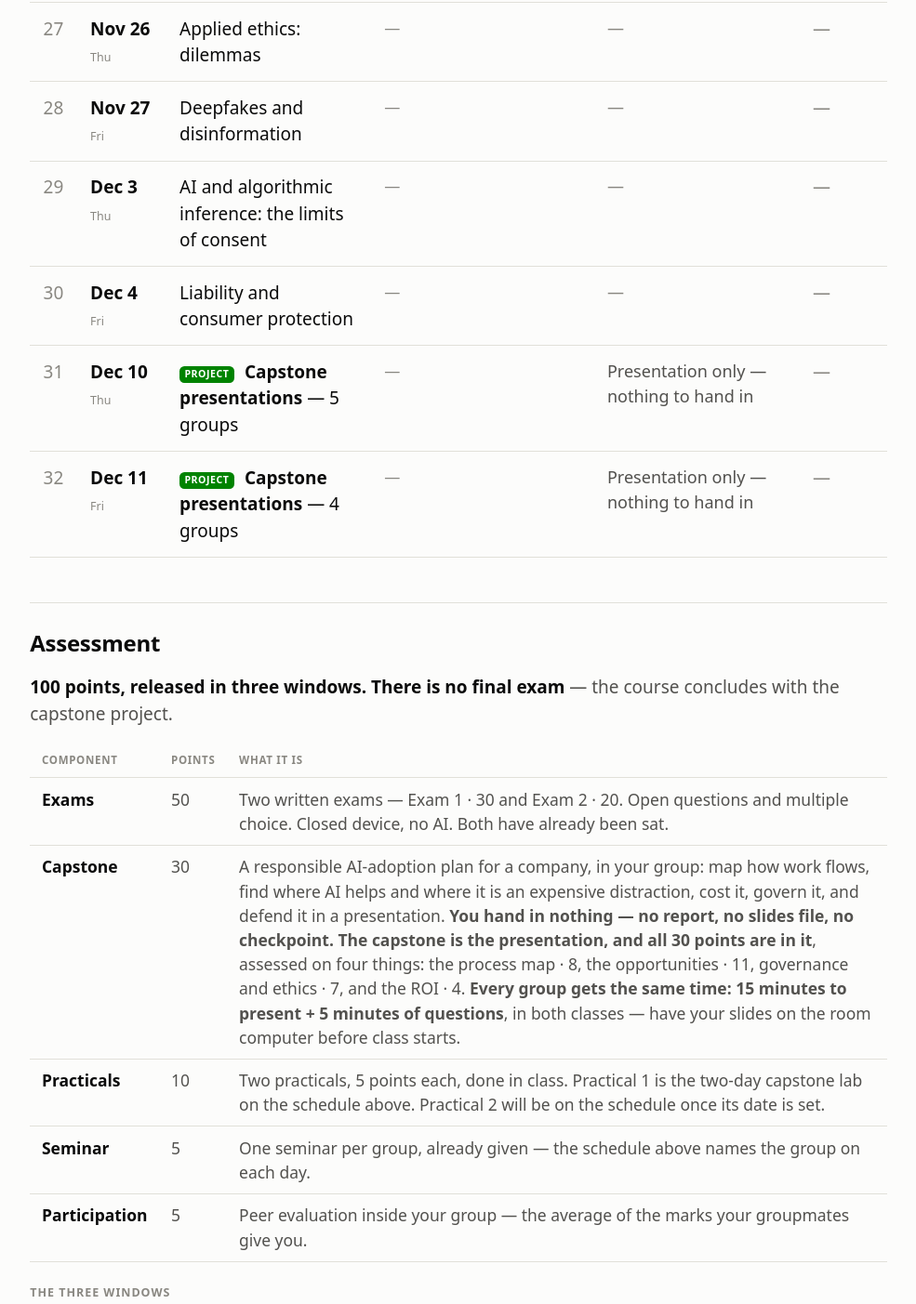
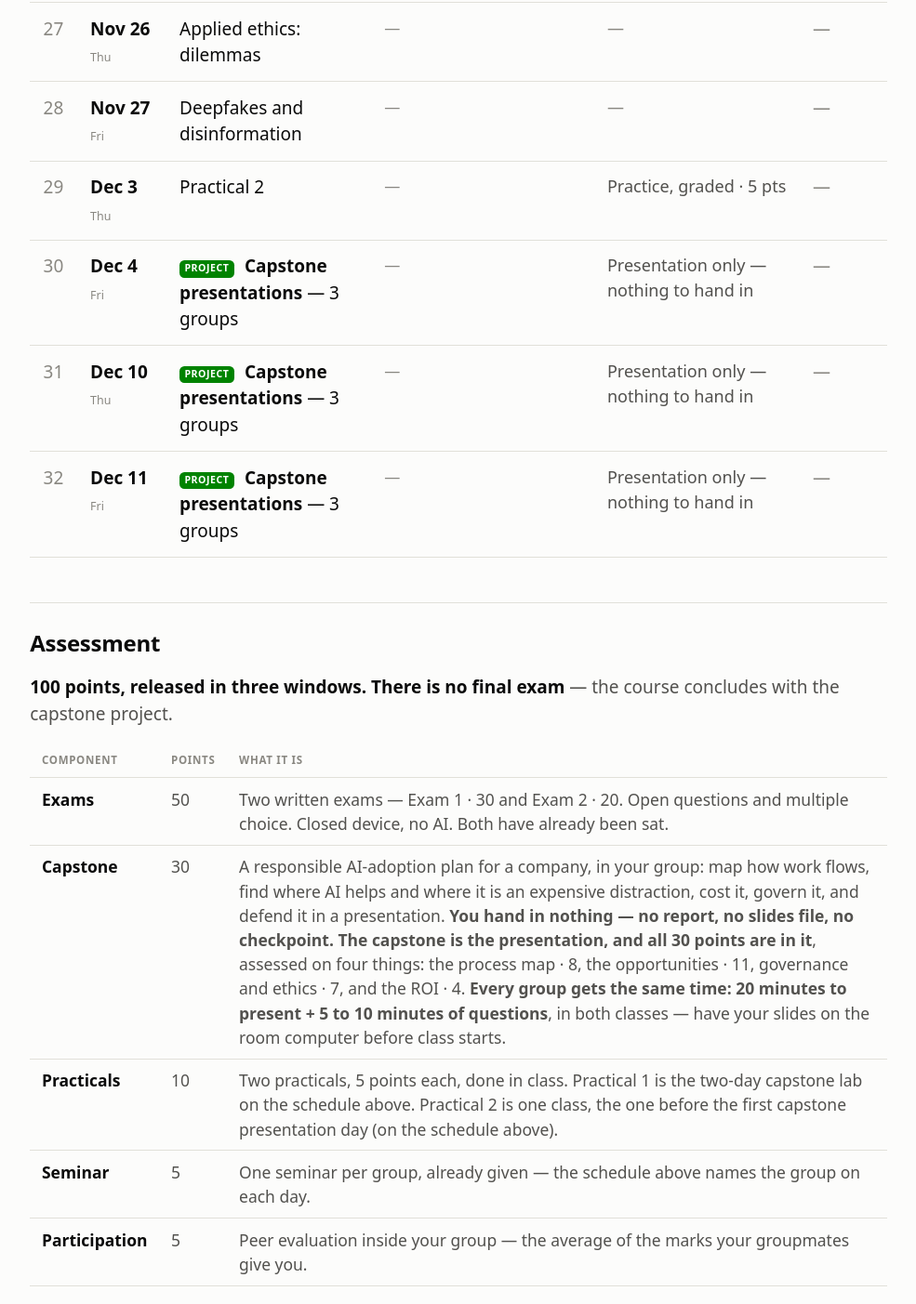
Before and after one commit to yuriasantos/yuriasantos.github.io, a plain HTML site: page teaching/disciplinas/ai-business-society/turmas/2026.2-a/index.html in a window 1280 px wide. Shown: the part 5042-6445 px from the top of the page at 93% size, without its empty margins (147-1132 px from the left). Drawn offline with Linux system fonts and the light colour scheme.

Commit message:
publica teaching: AI B&S A e C — capstone em 3 dias (20 min + 5–10 de perguntas), Prática 2 (C 02/12, A 03/12)

```diff
--- a/teaching/disciplinas/ai-business-society/turmas/2026.2-a/index.html
+++ b/teaching/disciplinas/ai-business-society/turmas/2026.2-a/index.html
@@ -900,7 +900,7 @@
           <td class="c-tema">
 
 
-            AI and algorithmic inference: the limits of consent
+            Practical 2
           </td>
 
 
@@ -910,22 +910,22 @@
           </td>
 
           <td class="c-ativ">
+            <div>Practice, graded · 5 pts</div>
 
 
-            <span class="vazio">—</span>
           </td>
           <td class="c-slides">
             <span class="vazio">—</span>
           </td>
         </tr>
 
-        <tr class="tipo-aula">
+        <tr class="tipo-projeto">
           <td class="c-n">30</td>
           <td class="c-data"><span class="dia">Dec 4</span><span class="dsem">Fri</span></td>
           <td class="c-tema">
+            <span class="tag tag-projeto">project</span>
 
-
-            Liability and consumer protection
+            <strong>Capstone presentations</strong> — 3 groups
           </td>
 
 
@@ -935,9 +935,9 @@
           </td>
 
           <td class="c-ativ">
+            <div>Presentation only — nothing to hand in</div>
 
 
-            <span class="vazio">—</span>
           </td>
           <td class="c-slides">
             <span class="vazio">—</span>
@@ -950,7 +950,7 @@
           <td class="c-tema">
             <span class="tag tag-projeto">project</span>
 
-            <strong>Capstone presentations</strong> — 5 groups
+            <strong>Capstone presentations</strong> — 3 groups
           </td>
 
 
@@ -975,7 +975,7 @@
           <td class="c-tema">
             <span class="tag tag-projeto">project</span>
 
-            <strong>Capstone presentations</strong> — 4 groups
+            <strong>Capstone presentations</strong> — 3 groups
           </td>
 
 
@@ -1022,12 +1022,12 @@ course concludes with the capstone project.</p>
 <tr>
 <td>Capstone</td>
 <td>30</td>
-<td>A responsible AI-adoption plan for a company, in your group: map how work flows, find where AI helps and where it is an expensive distraction, cost it, govern it, and defend it in a presentation. <strong>You hand in nothing — no report, no slides file, no checkpoint. The capstone is the presentation, and all 30 points are in it</strong>, assessed on four things: the process map · 8, the opportunities · 11, governance and ethics · 7, and the ROI · 4. <strong>Every group gets the same time: 15 minutes to present + 5 minutes of questions</strong>, in both classes — have your slides on the room computer before class starts.</td>
+<td>A responsible AI-adoption plan for a company, in your group: map how work flows, find where AI helps and where it is an expensive distraction, cost it, govern it, and defend it in a presentation. <strong>You hand in nothing — no report, no slides file, no checkpoint. The capstone is the presentation, and all 30 points are in it</strong>, assessed on four things: the process map · 8, the opportunities · 11, governance and ethics · 7, and the ROI · 4. <strong>Every group gets the same time: 20 minutes to present + 5 to 10 minutes of questions</strong>, in both classes — have your slides on the room computer before class starts.</td>
 </tr>
 <tr>
 <td>Practicals</td>
 <td>10</td>
-<td>Two practicals, 5 points each, done in class. Practical 1 is the two-day capstone lab on the schedule above. Practical 2 will be on the schedule once its date is set.</td>
+<td>Two practicals, 5 points each, done in class. Practical 1 is the two-day capstone lab on the schedule above. Practical 2 is one class, the one before the first capstone presentation day (on the schedule above).</td>
 </tr>
 <tr>
 <td>Seminar</td>
```
Also changed, not shown: teaching/disciplinas/ai-business-society/turmas/2026.2-c/index.html (+10 -10 lines).
